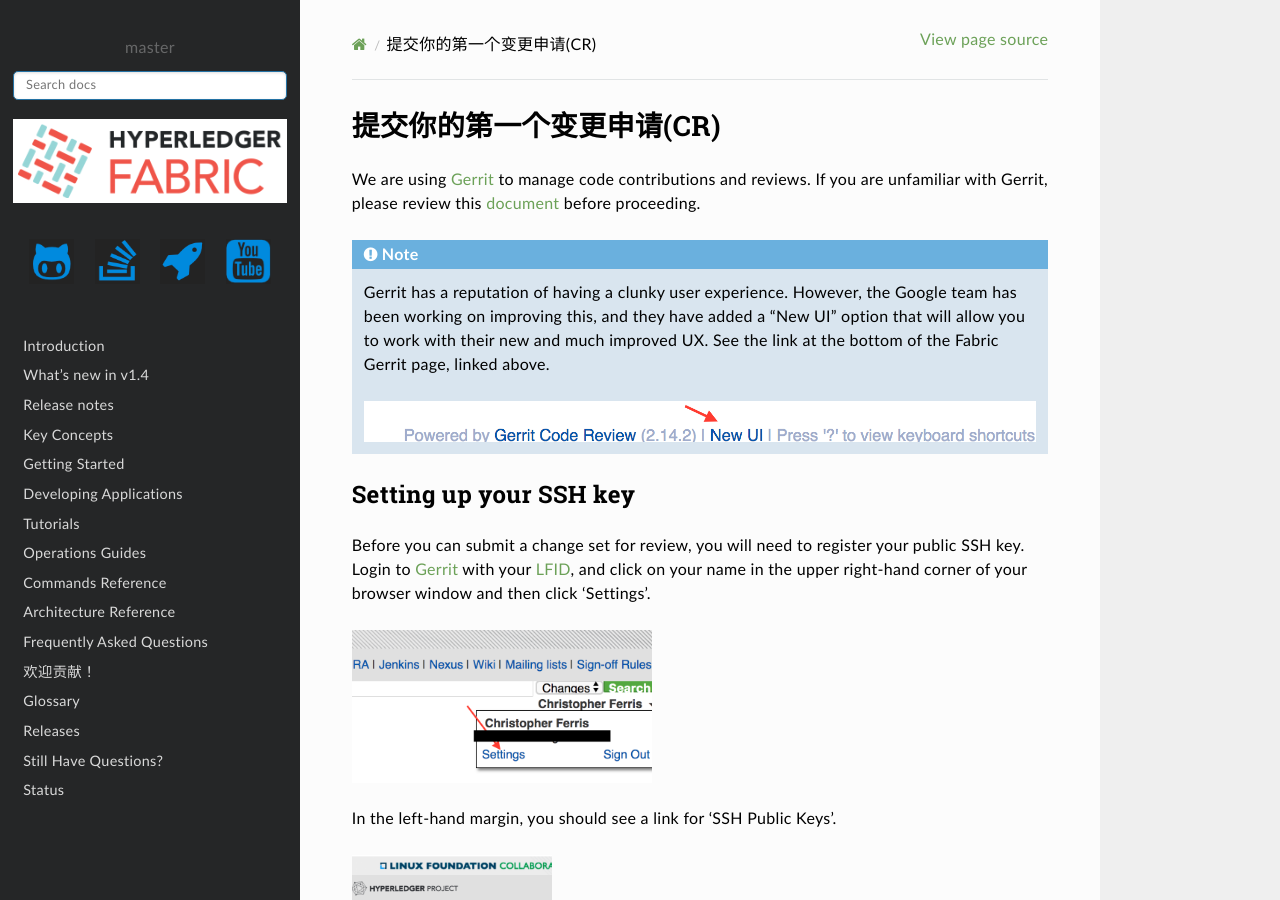
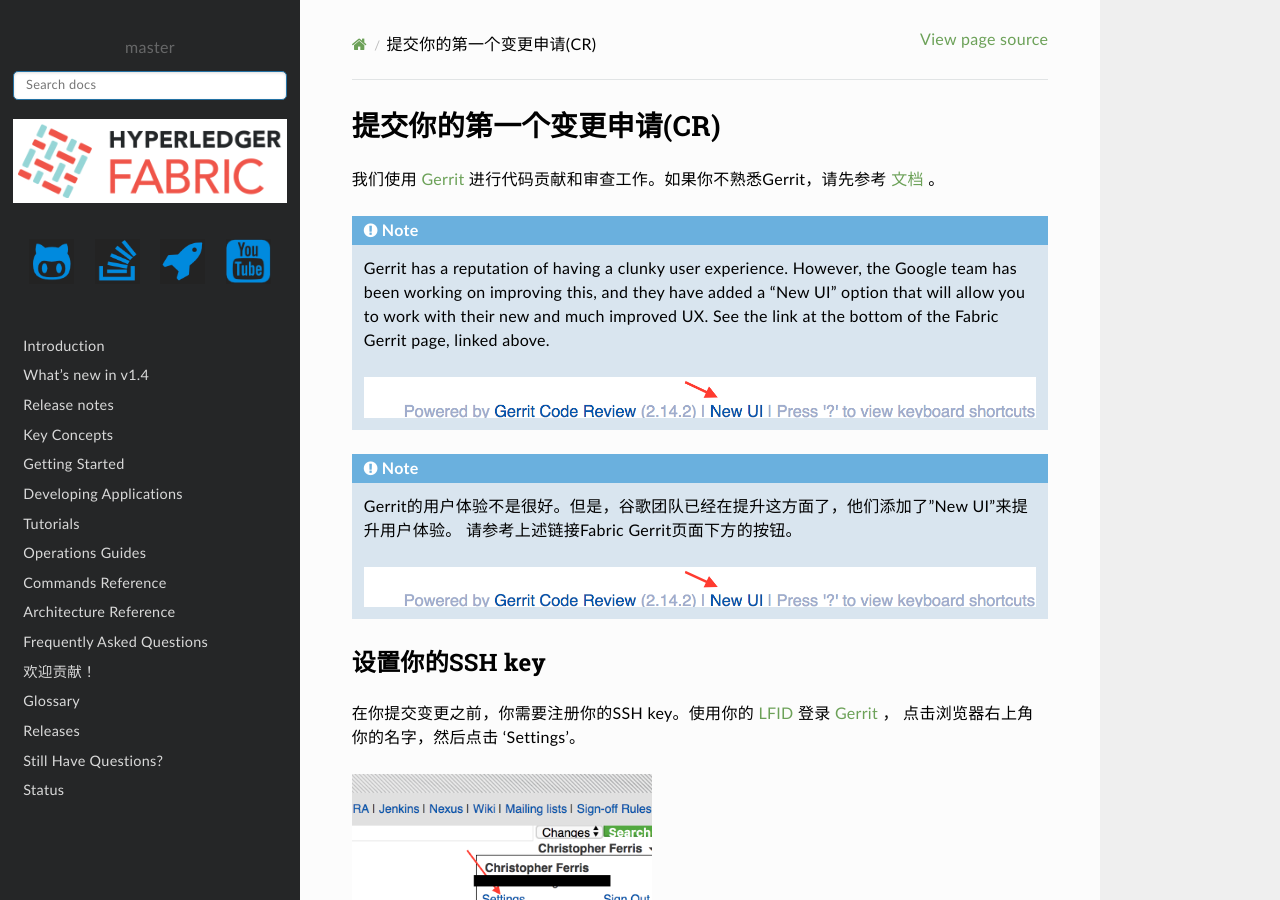
Before and after one commit to TopJohn/fabric-docs-cn, a Sphinx documentation site: the page built from docs/source/submit_cr.rst, in a window 1280 px wide and 900 px high. Built offline with Sphinx 7.4.7 and the Read the Docs theme 2.0.0, drawn with Linux system fonts in a browser that asks for light colours; formulas are drawn with MathJax 3; pages that are not in the unit, such as notebooks, are missing from menus.

Commit message:
submit_cr.rst

```diff
--- a/docs/source/submit_cr.rst
+++ b/docs/source/submit_cr.rst
@@ -1,12 +1,9 @@
 提交你的第一个变更申请(CR)
 -----------------------------------------
 
-We are using
-`Gerrit <https://gerrit.hyperledger.org/r/#/admin/projects/fabric>`__ to
-manage code contributions and reviews. If you are unfamiliar with Gerrit,
-please review this :doc:`document <Gerrit/gerrit>` before proceeding.
-
-
+我们使用
+`Gerrit <https://gerrit.hyperledger.org/r/#/admin/projects/fabric>`__
+进行代码贡献和审查工作。如果你不熟悉Gerrit，请先参考 :doc:`文档 <Gerrit/gerrit>` 。
 
 .. note:: Gerrit has a reputation of having a clunky user experience. However,
           the Google team has been working on improving this, and they have
@@ -16,14 +13,18 @@ please review this :doc:`document <Gerrit/gerrit>` before proceeding.
 
           .. image:: images/NewGerritUI.png
 
-Setting up your SSH key
+.. note:: Gerrit的用户体验不是很好。但是，谷歌团队已经在提升这方面了，他们添加了"New UI"来提升用户体验。
+          请参考上述链接Fabric Gerrit页面下方的按钮。
+
+          .. image:: images/NewGerritUI.png
+
+设置你的SSH key
 ~~~~~~~~~~~~~~~~~~~~~~~
 
-Before you can submit a change set for review, you will need to register your
-public SSH key. Login to
-`Gerrit <https://gerrit.hyperledger.org>`__ with your
-:doc:`LFID <Gerrit/lf-account>`, and click on your name in the upper
-right-hand corner of your browser window and then click 'Settings'.
+在你提交变更之前，你需要注册你的SSH key。使用你的
+:doc:`LFID <Gerrit/lf-account>` 登录
+`Gerrit <https://gerrit.hyperledger.org>`__ ，
+点击浏览器右上角你的名字，然后点击 'Settings'。
 
 .. image:: images/Settings.png
     :width: 300px
```
